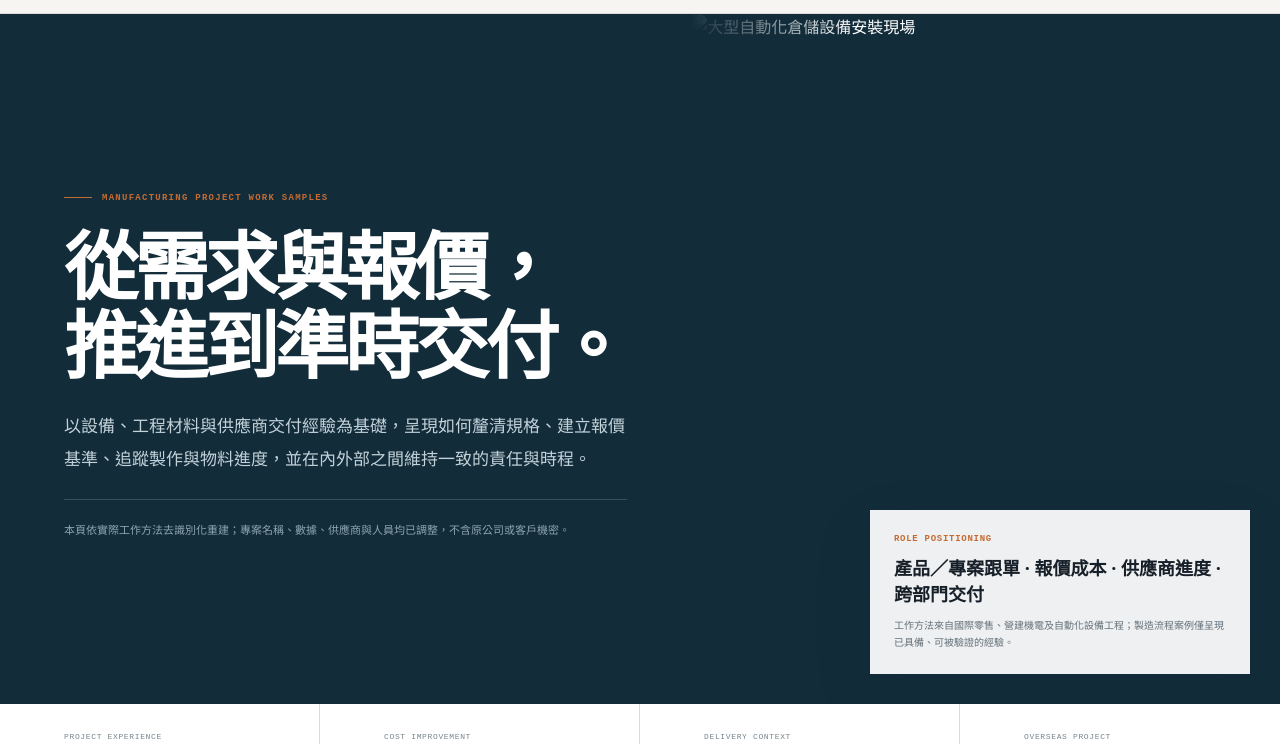
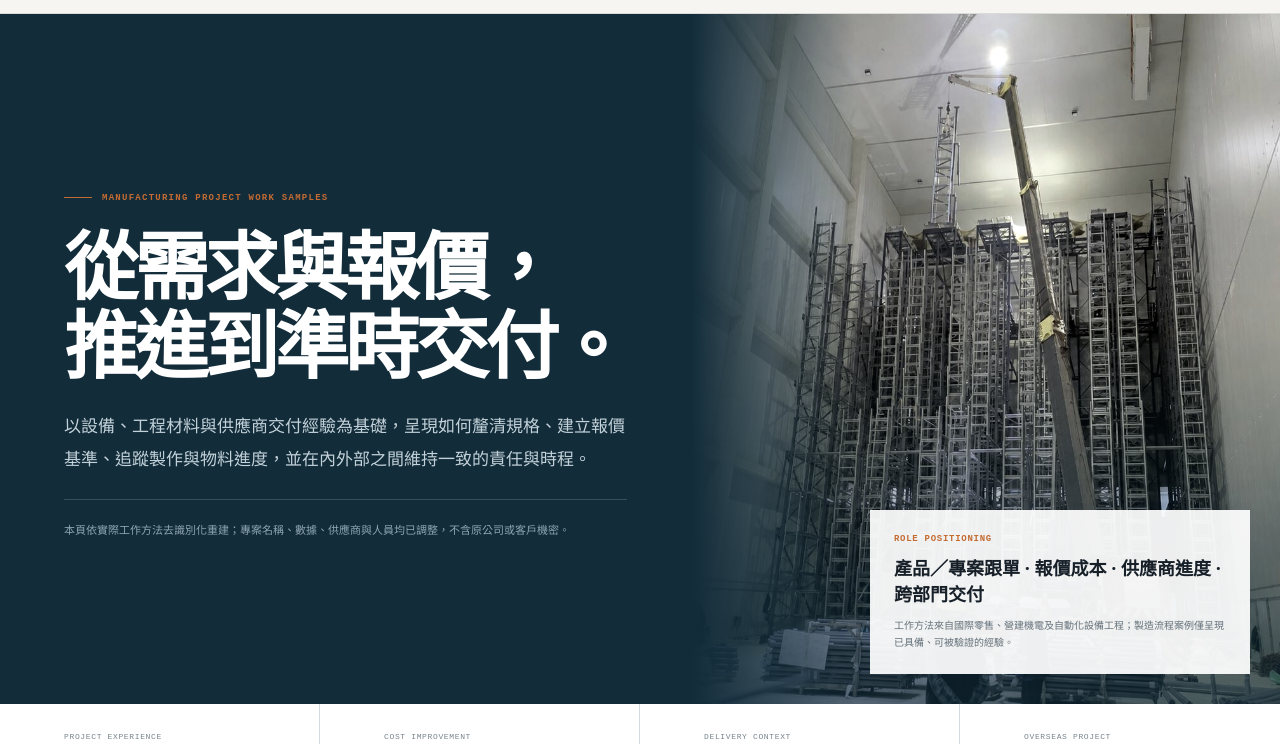
Before and after one commit to AmberChang0718/AmberChang0718.github.io, a plain HTML site: page delivery-portfolio-7c4d.html in a window 1280 px wide. Shown: the part 56-800 px from the top of the page. Drawn offline with Linux system fonts and the light colour scheme.

Commit message:
Fix anonymized photo format on manufacturing portfolio

```diff
--- a/delivery-portfolio-7c4d.html
+++ b/delivery-portfolio-7c4d.html
@@ -227,7 +227,7 @@
         <p class="hero-note">本頁依實際工作方法去識別化重建；專案名稱、數據、供應商與人員均已調整，不含原公司或客戶機密。</p>
       </div>
       <div class="hero-visual">
-        <img src="/field-highbay-install-clean.png" alt="大型自動化倉儲設備安裝現場">
+        <img src="/field-highbay-install-clean.jpg" alt="大型自動化倉儲設備安裝現場">
         <aside class="hero-card">
           <span>ROLE POSITIONING</span>
           <strong>產品／專案跟單 · 報價成本 · 供應商進度 · 跨部門交付</strong>
```
